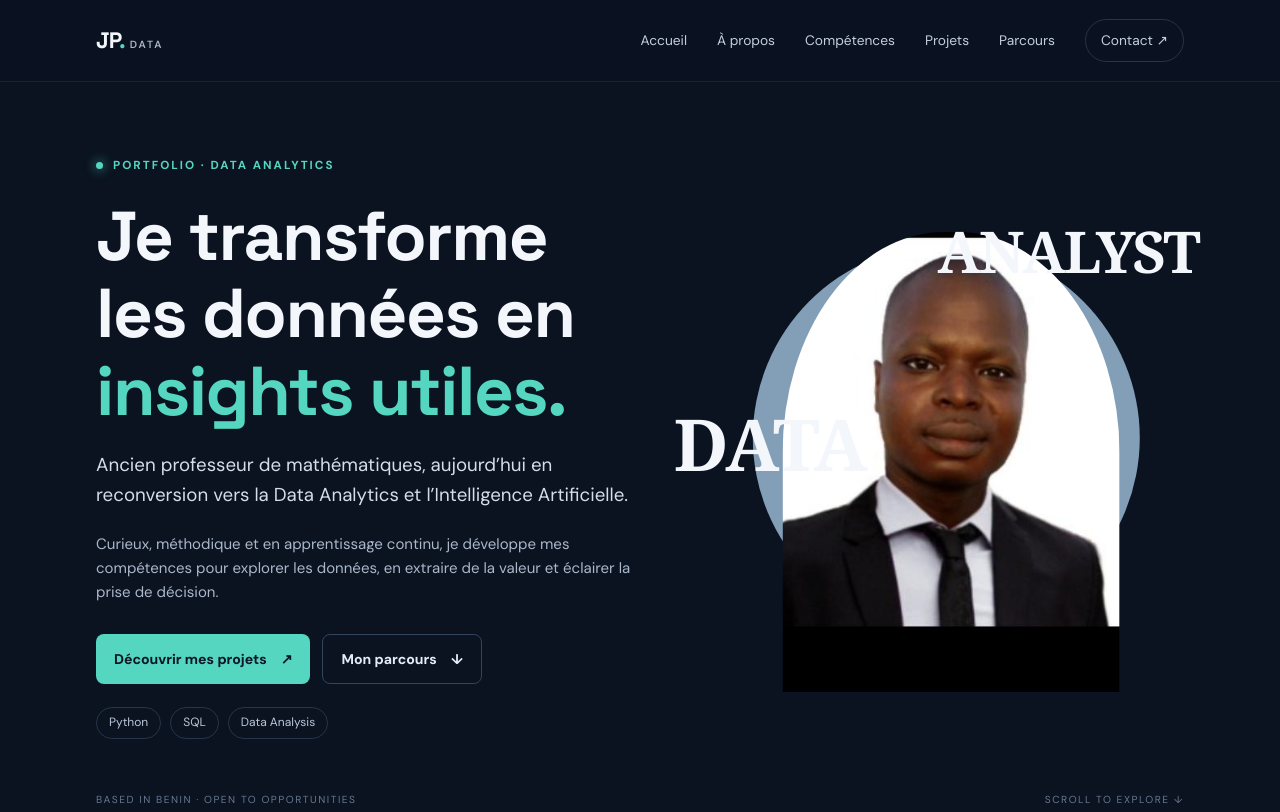
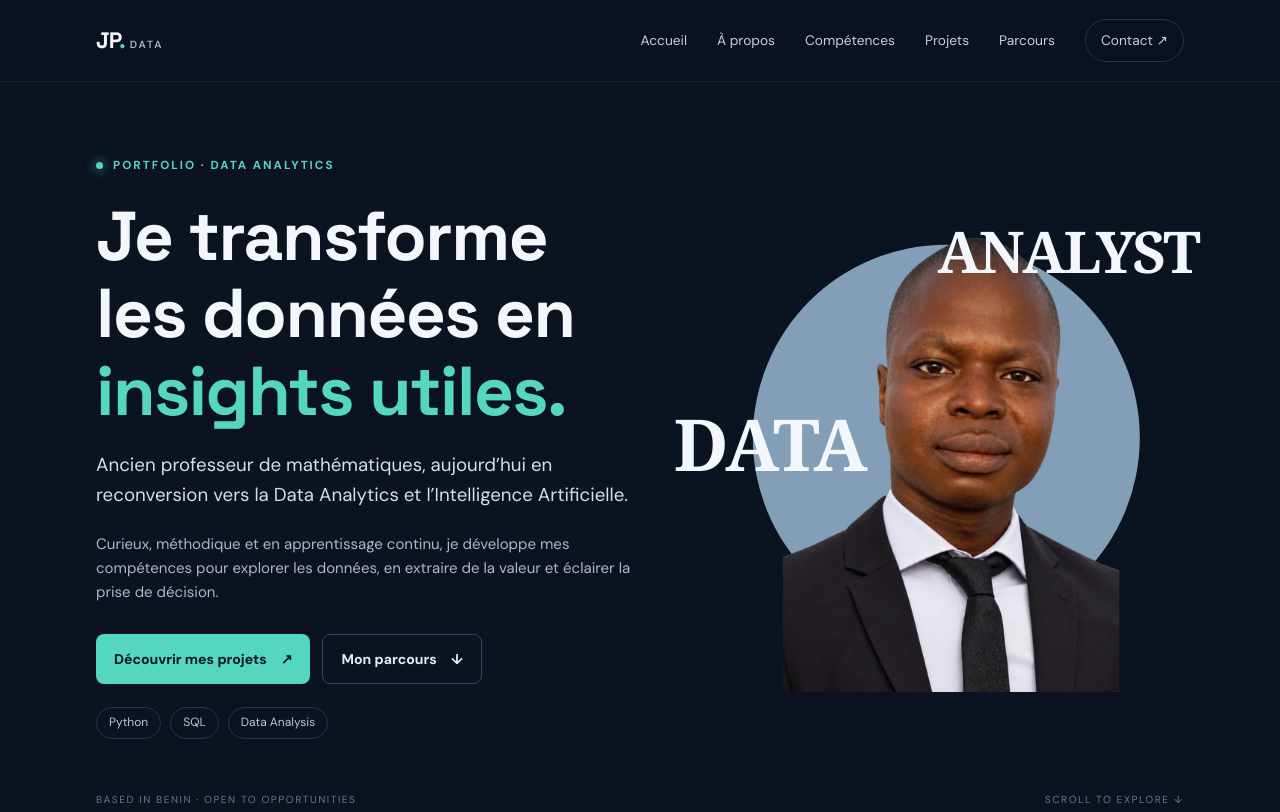
Before and after one commit to enagnon-fado/enagnon-portfolio, a plain HTML site: page index.html in a window 1280 px wide. Shown: the top 812 px of the page. Drawn offline with Linux system fonts and the light colour scheme.

Commit message:
Update portrait photo source and alt text

```diff
--- a/index.html
+++ b/index.html
@@ -88,10 +88,10 @@
         <div class="portrait-word portrait-data">DATA</div>
 
         <!-- EMPLACEMENT PHOTO -->
-        <div class="portrait-photo">
+       <div class="portrait-photo">
   <img
-    src="photo-jacques-philippe.jpeg"
-    alt="Portrait professionnel de Jacques Philippe FADONOUGBO"
+    src="portrait-jacques.png"
+    alt="Portrait de Jacques Philippe FADONOUGBO"
     class="portrait-image">
 </div>
 
```
